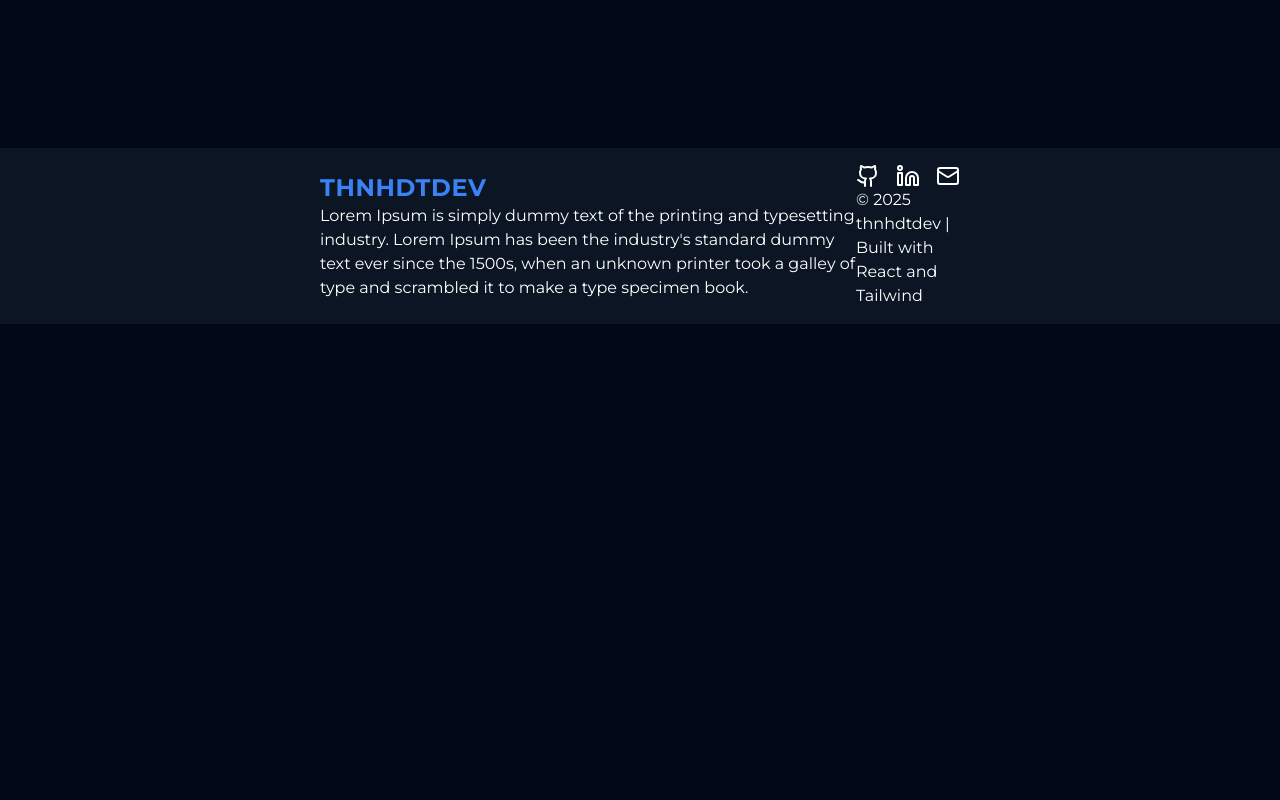
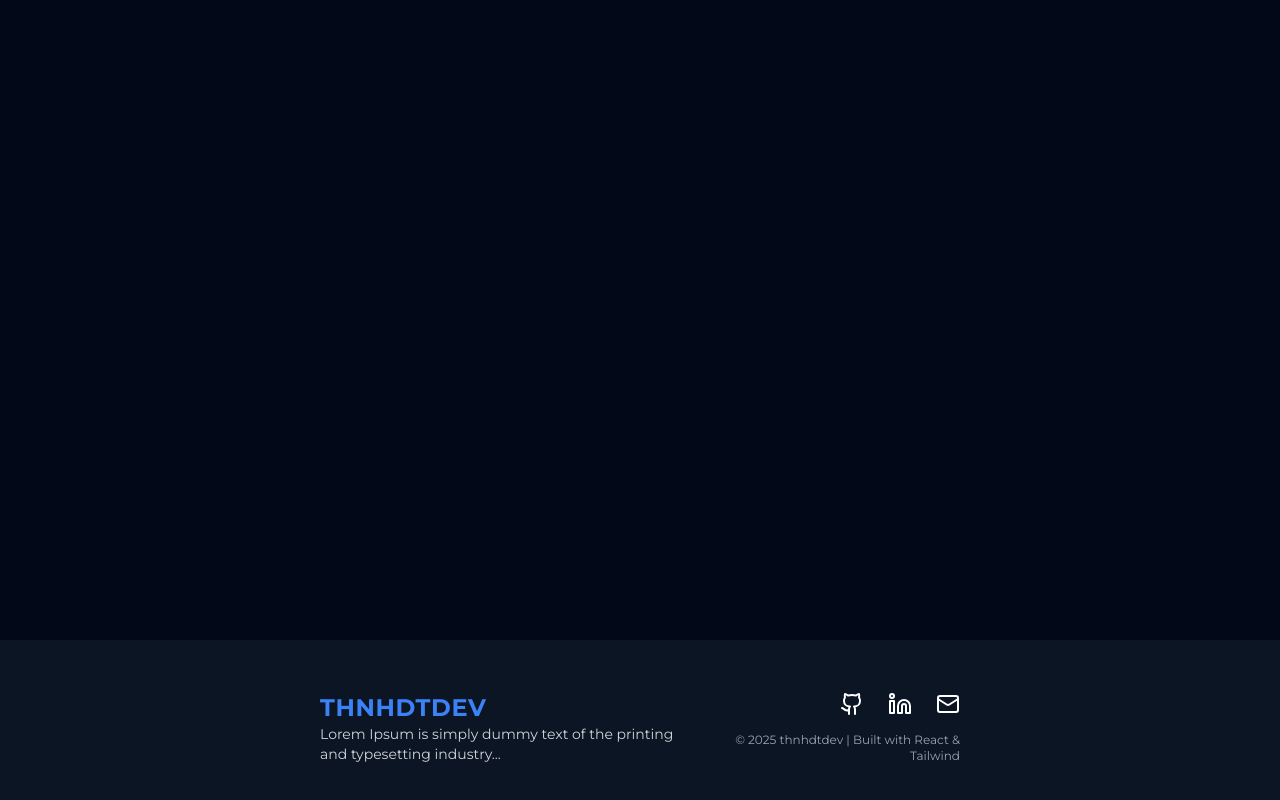
Before and after one commit to thnhdtdev/portfolio, a React (Vite) app: page / in a window 1280 px wide. Shown: the part 476-1276 px from the top of the page. Before the commit the page ends 800 px from the top, so only its background shows below. Built offline with nearby package versions, Linux system fonts and the light colour scheme.

Commit message:
♻️  refacter: UI footer

```diff
--- a/src/components/layout/footer.jsx
+++ b/src/components/layout/footer.jsx
@@ -1,27 +1,51 @@
 import { Github, Linkedin, Mail } from "lucide-react";
+
+const socials = [
+	{
+		icon: <Github />,
+		url: "https://github.com/thnhdtdev",
+		label: "Github"
+	},
+	{
+		icon: <Linkedin />,
+		url: "https://www.linkedin.com/in/v%C3%B5-th%C3%A0nh-%C4%91%E1%BA%A1t-b5251a2b7/",
+		label: "Linkedin"
+	},
+	{
+		icon: <Mail />,
+		url: "mailto:vodat0301@gmail.com",
+		label: "Mail"
+	}
+];
 
 const Footer = () => {
 	return (
-		<div className="px-80 h-44 bg-[#0b1523]">
-			<div className="flex justify-start items-center h-full">
-				<div>
+		<div className="px-4 md:px-20 lg:px-80 py-20 h-44 bg-[#0b1523]">
+			<div className="flex flex-col md:flex-row justify-between items-center h-full gap-8">
+				<div className="text-center md:text-left">
 					<h1 className="font-bold text-2xl text-blue-500 tracking-wide select-none uppercase">
 						thnhdtdev
 					</h1>
-					<p>
-						Lorem Ipsum is simply dummy text of the printing and typesetting industry.
-						Lorem Ipsum has been the industry's standard dummy text ever since the
-						1500s, when an unknown printer took a galley of type and scrambled it to
-						make a type specimen book.
+					<p className="max-w-md text-sm text-gray-300">
+						Lorem Ipsum is simply dummy text of the printing and typesetting industry...
 					</p>
 				</div>
-				<div>
-					<div className="flex items-center gap-4">
-						<Github />
-						<Linkedin />
-						<Mail />
+
+				<div className="flex flex-col gap-4 md:items-end">
+					<div className="flex items-center gap-6 justify-center">
+						{socials.map((item) => (
+							<a
+								key={item.label}
+								href={item.url}
+								className="hover:text-blue-500 transition-colors"
+							>
+								{item.icon}
+							</a>
+						))}
 					</div>
-					<div>© 2025 thnhdtdev | Built with React and Tailwind</div>
+					<div className="text-xs text-gray-400 text-center md:text-right">
+						© 2025 thnhdtdev | Built with React & Tailwind
+					</div>
 				</div>
 			</div>
 		</div>
--- a/src/view/homepage.jsx
+++ b/src/view/homepage.jsx
@@ -1,4 +1,4 @@
 const HomePage = () => {
-	return <div className="px-80">home page</div>;
+	return <div className="px-80 h-[1000px]">home page</div>;
 };
 export default HomePage;
```
